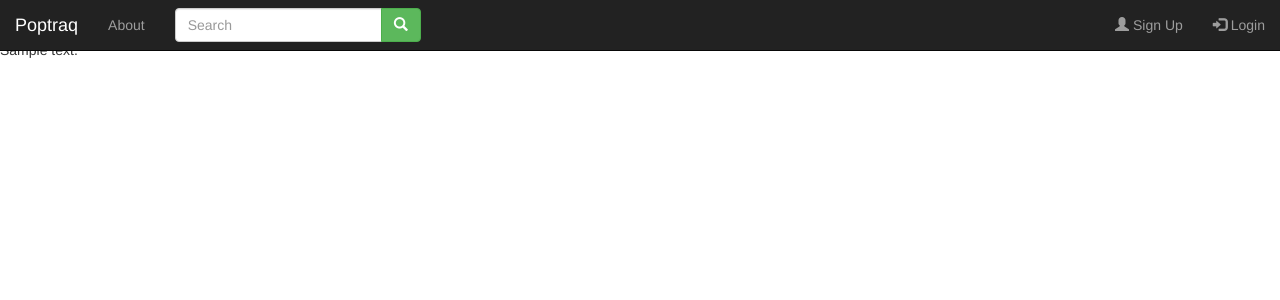
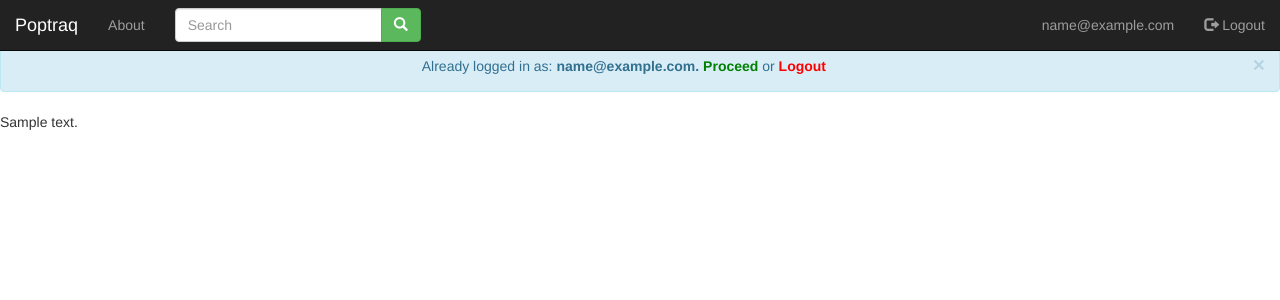
Before and after one commit to maxwellicharia/poptraq, a Flask app: template poptraq/templates/about.html in a window 1280 px wide. Shown: the top 300 px of the page. Run offline with Flask 2, Linux system fonts and the light colour scheme; the template is opened without the code that fills it: most values are stand-ins (such as "Sample title", 1, 10 or a date in 2020); parts of the project's set-up code (start-up, migrations or seed data) failed here and were passed over; some libraries are stand-ins or nearby versions.

Commit message:
[Edit] - Interface display

```diff
--- a/poptraq/templates/about.html
+++ b/poptraq/templates/about.html
@@ -3,9 +3,26 @@
 {% block title %} About {% endblock %}
 
 {% block nav %}
-    {{ super() }}
+    {% if email %}
+        <ul class="nav navbar-nav navbar-right">
+            <p class="navbar-text">{{ email }}</p>
+            <li><a href="{{ url_for('user.logout')}}"><span class="glyphicon glyphicon-log-out"></span> Logout</a></li>
+        </ul>
+    {% else %}
+        {{ super() }}
+    {% endif %}
 {% endblock %}
 
 {% block content %}
+    {% if email %}
+        <div class="alert alert-info alert-dismissible text-center">
+            Already logged in as: <strong>{{ email }}. </strong>
+            <a href="{{ url_for('user.account')}}" class="alert-link" style="color:green;"> Proceed</a>
+            or
+            <a href="{{ url_for('user.logout')}}" class="alert-link" style="color:red;"> Logout</a>
+            <a href="" class="close" data-dismiss="alert" aria-label="close">&times;</a>
+        </div>
+    {% endif %}
+
     {{ content }}
 {% endblock %}
```
